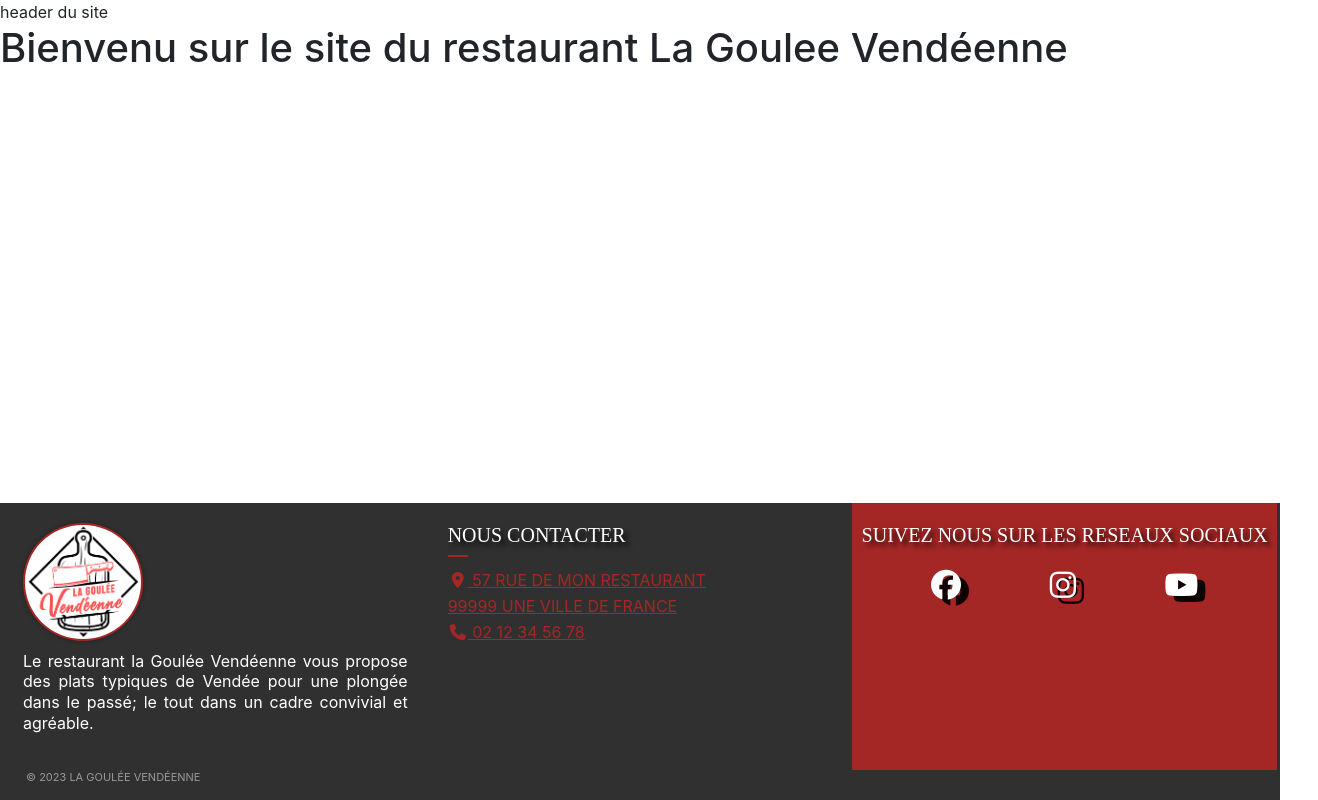
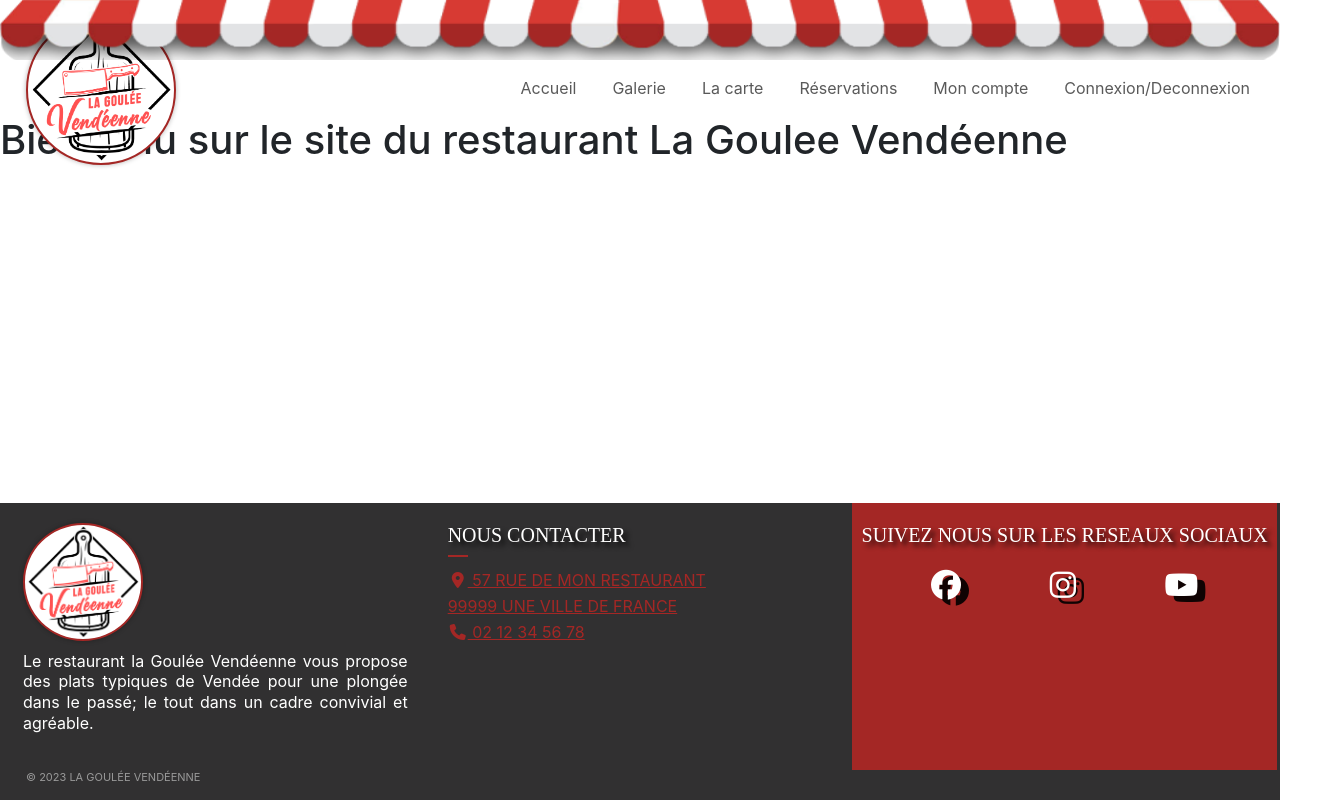
Before and after one commit to FabienTalon/LaGoulleeVendeenne, a website with bundled scripts: page index.html in a window 1280 px wide. Shown: the whole page, 1318 px wide, since content can reach past the window. Built offline with nearby package versions, Linux system fonts and the light colour scheme; files whose address does not match are found by name.

Commit message:
ajout du header

```diff
--- a/index.html
+++ b/index.html
@@ -11,7 +11,45 @@
     <title>Document</title>
 </head>
 <body>
-    <header>header du site</header>
+    <header>
+        <div class="row">
+          <div class="col-12 devanture">
+              <img src="images\Visuel_site_Fabien_avec_ombre.png" alt="Devanture Restaurant">
+            </div>
+          <div class="col-12 logo1">
+            <img src="images/Logo_La_goulee_vendeenne_proposition_4.png" alt="Logo Header" class="navbar-logo" href="/">
+          </div>
+        </div>
+          <nav class="navbar navbar-expand-lg" >
+            <div class="container-fluid">
+              <button class="navbar-toggler ms-auto" type="button" data-bs-toggle="collapse" data-bs-target="#navbarSupportedContent" aria-controls="navbarSupportedContent" aria-expanded="false" aria-label="Toggle navigation">
+                <span class="navbar-toggler-icon"></span>
+              </button>
+              <div class="collapse navbar-collapse justify-content-end" id="navbarSupportedContent">
+                <ul class="navbar-nav mb-2 mb-lg-0">
+                  <li class="nav-item">
+                    <a class="nav-link" href="/">Accueil</a>
+                  </li>
+                  <li class="nav-item">
+                    <a class="nav-link" href="/galerie">Galerie</a>
+                  </li>
+                  <li class="nav-item">
+                    <a class="nav-link" href="#menu-carte">La carte</a>
+                  </li>
+                  <li class="nav-item">
+                    <a class="nav-link" href="#reservationModal">Réservations</a>
+                  </li>
+                  <li class="nav-item">
+                    <a class="nav-link" href="#">Mon compte</a>
+                  </li>
+                  <li class="nav-item">
+                    <a class="nav-link" href="#">Connexion/Deconnexion</a>
+                  </li>
+                </ul>
+              </div>
+            </div>
+          </nav>
+        </header>
     <main id="main-page">
 
     </main>
--- a/scss/main.scss
+++ b/scss/main.scss
@@ -5,6 +5,55 @@ html{
     position:relative;
     min-height: 100%;
 }
+header {
+    position: relative;
+    width: 100%;
+    background-color: #fff;
+    border-radius: 5px;
+
+    .row {
+      position: relative;
+    }
+
+    .devanture {
+      width: 100%;
+      height: 60px;
+
+      img {
+        position: relative;
+        width: 100%;
+        height: 60px;
+        z-index: 2;
+      }
+    }
+
+    .logo1 {
+      position: absolute;
+      left: 2%;
+      top: 25%;
+      z-index: 1;
+
+
+      img {
+        width: 150px;
+        height: 150px;
+        border: 2px solid #a42725;
+        background-size: cover;
+        border-radius: 50%;
+        box-shadow: 0 0 5px rgba(0, 0, 0, 0.3);
+        background-color: white;
+      }
+    }
+
+    .nav-link{
+        justify-content: end;
+        display: flex;
+    }
+    .navbar-toggler {
+        z-index: 3;
+        position: relative;
+    }
+  }
 
 footer.footer{
     padding: 0 15px;
```
Also changed, not shown: scss/main.css, 1 other file.
